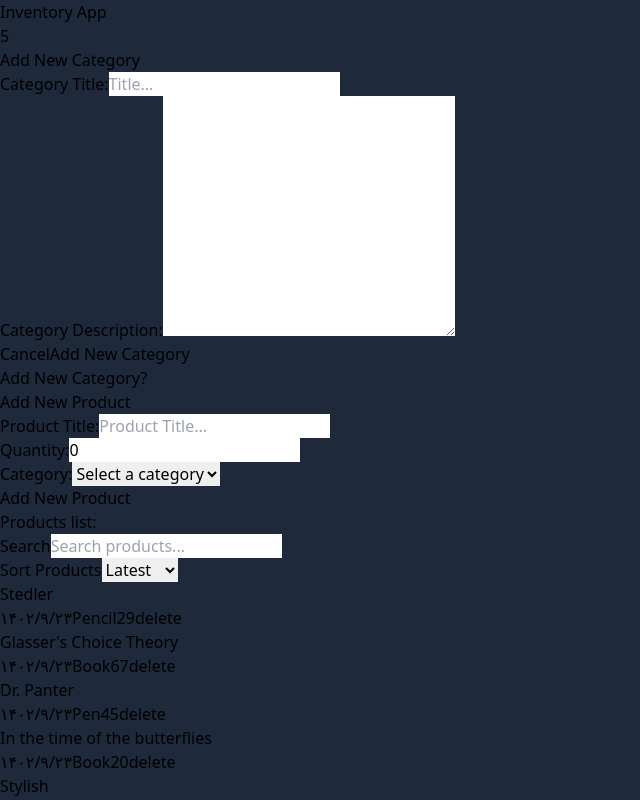
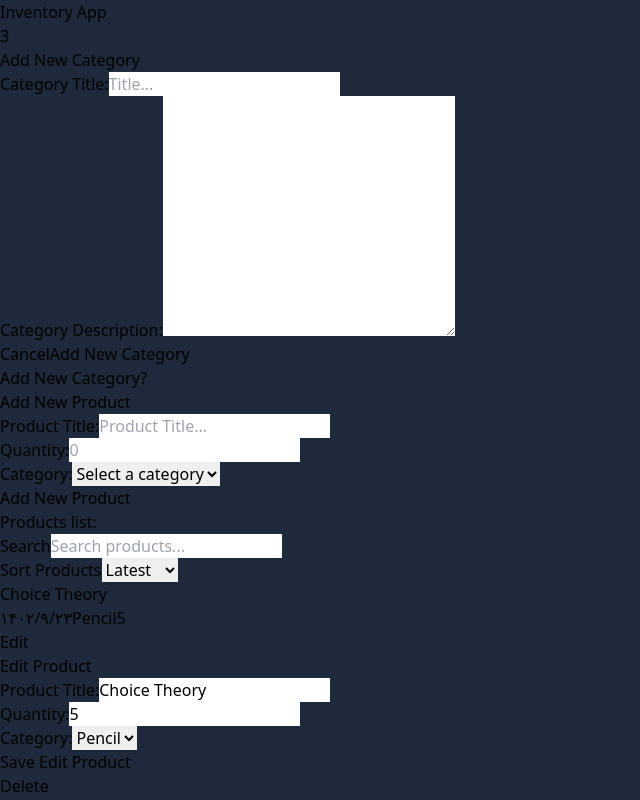
Before and after one commit to maryammohebbi/Inventory, a React (Vite) app: page / in a window 1280 px wide. Shown: the top 800 px of the page, without its empty margins (0-640 px from the left). Built offline with nearby package versions, Linux system fonts and the light colour scheme; data requests are answered from the project's data file.

Commit message:
edit modal and editing products developed

```diff
--- a/server/db.json
+++ b/server/db.json
@@ -22,38 +22,24 @@
   "products": [
     {
       "id": 1702595320761,
-      "title": "Stylish",
-      "quantity": "70",
-      "category": "Pen",
+      "title": "Stylishhhhhh",
+      "quantity": "10",
+      "category": "Book",
       "createdAt": "2023-12-14T23:08:40.761Z"
     },
     {
-      "id": 1702595350046,
-      "title": "In the time of the butterflies",
-      "quantity": "20",
-      "category": "Book",
-      "createdAt": "2023-12-14T23:09:10.046Z"
-    },
-    {
       "id": 1702595367150,
-      "title": "Dr. Panter",
-      "quantity": "45",
-      "category": "Pen",
+      "title": "Doctor Panter",
+      "quantity": "68",
+      "category": "new",
       "createdAt": "2023-12-14T23:09:27.150Z"
     },
     {
       "id": 1702595380454,
-      "title": "Glasser's Choice Theory",
-      "quantity": "67",
-      "category": "Book",
+      "title": "Choice Theory",
+      "quantity": "5",
+      "category": "Pencil",
       "createdAt": "2023-12-14T23:09:40.454Z"
-    },
-    {
-      "id": 1702595666239,
-      "title": "Stedler",
-      "quantity": "29",
-      "category": "Pencil",
-      "createdAt": "2023-12-14T23:14:26.239Z"
     }
   ]
 }
--- /dev/null
+++ b/src/components/EditModal.jsx
@@ -0,0 +1,75 @@
+import React, { useState } from 'react'
+import { useDispatch, useSelector } from 'react-redux';
+import { editProduct } from '../features/products/productSlice';
+
+function EditModal({isOpen, setIsOpen, id, title, quantity, category}) {
+  const [editTitle, setEditTitle] = useState(title)
+  const [editQuantity, setEditQuantity] = useState(quantity)
+  const [editCategory, setEditCategoty] = useState(category)
+  const {categories} = useSelector(state=> state.categories)
+  const dispatch = useDispatch()
+
+  const handleEdit = (e)=>{
+    e.preventDefault()
+    dispatch(editProduct({id: id, title: editTitle, quantity: editQuantity, category: editCategory}))
+    setIsOpen(false)
+  }
+  return (
+    <div>
+        <div
+          onClick={()=> setIsOpen(false)}
+          className={`${!isOpen && "hidden"} bg-slate-900 fixed top-0 left-0 right-0 h-full opacity-90 z-10`}>
+        </div>
+
+        <div className={`${!isOpen && "hidden"} absolute w-[90%] md:w-[60%] lg:w-[50%] bg-slate-900 z-20 left-[50%] -translate-x-[50%] top-[20%] rounded-lg p-3 shadow-2xl`}>
+            <h1 className="text-slate-400 font-bold">Edit Product</h1>
+            <form
+              onSubmit={handleEdit}
+              className="bg-slate-700 flex flex-col gap-y-6 p-5 rounded-lg">
+                <div>
+                    <label className="block text-slate-400 mb-1" >Product Title:</label>
+                    <input
+                      value={editTitle}
+                      onChange={(e)=>setEditTitle(e.target.value)}
+                      className="bg-transparent border text-slate-400 border-slate-500 rounded p-2 focus:ring-slate-400"
+                      type="text" name="product-title" id="edit-product-title" placeholder="Product Title..."/>
+                </div>
+                <div>
+                    <label className="block text-slate-400 mb-1 ">Quantity:</label>
+                    <input
+                      value={editQuantity}
+                      onChange={(e)=> setEditQuantity(e.target.value)}
+                      className="bg-transparent rounded border border-slate-400 text-slate-400 focus:ring-slate-400 p-2"
+                      type="number" name="product-quantity" placeholder="Quantity..."/>
+                </div>
+
+                <div>
+                    <label className="block text-slate-400">Category:</label>
+                    <select name="product-category"
+                          value={editCategory}
+                          onChange={(e)=> setEditCategoty(e.target.value)}
+                          className="product-category bg-transparent w-full text-slate-400 focus:ring-slate-400">
+                            {
+                              categories.map(category => {
+                                return(
+                                  <option
+                                    key={category.id}
+                                    value={category.title}
+                                    className="text-slate-400 bg-slate-800">
+                                        {category.title}
+                                    </option>
+                                )
+                              })
+                            }
+                    </select>
+                </div>
+
+                <button className="flex-1 bg-slate-300 py-2 rounded text-slate-700 text-md" data-id="">Save Edit Product</button>
+            </form>
+        </div>
+
+    </div>
+  )
+}
+
+export default EditModal
--- a/src/components/ProductForm.jsx
+++ b/src/components/ProductForm.jsx
@@ -5,7 +5,7 @@ import {addProduct} from "../features/products/productSlice"
 
 function ProductForm() {
     const [prodTitle, setProdTitle] = useState("")
-    const [prodQuantity, setProdQuantity] = useState(0)
+    const [prodQuantity, setProdQuantity] = useState("")
     const [prodCat, setProdCat] = useState("")
 
     const {categories} = useSelector(state => state.categories)
@@ -19,7 +19,7 @@ function ProductForm() {
         e.preventDefault()
         dispatch(addProduct({prodTitle, prodQuantity, prodCat}))
         setProdTitle("")
-        setProdQuantity(0)
+        setProdQuantity("")
         setProdCat("")
     }
   return (
@@ -42,7 +42,7 @@ function ProductForm() {
                     value={prodQuantity}
                     onChange={(e)=> setProdQuantity(e.target.value)}
                     className="bg-transparent rounded text-slate-400 focus:ring-slate-400 p-2"
-                    type="number" name="product-quantity" id="product-quantity" placeholder="Quantity..."/>
+                    type="number" name="product-quantity" id="product-quantity" placeholder="0"/>
             </div>
             <div>
                 <label className="block text-slate-400">Category:</label>
@@ -57,11 +57,11 @@ function ProductForm() {
                             categories.map(category => {
                                 return(
                                     <option
-                                        key={category.id}
-                                        value={category.title}
-                                        className="text-slate-400 bg-slate-800">
-                                            {category.title}
-                                        </option>
+                                    key={category.id}
+                                    value={category.title}
+                                    className="text-slate-400 bg-slate-800">
+                                        {category.title}
+                                    </option>
                                 )
                             })
                         }
--- a/src/components/ProductList.jsx
+++ b/src/components/ProductList.jsx
@@ -2,6 +2,7 @@ import React, { useEffect, useState } from 'react'
 import { useDispatch, useSelector } from 'react-redux'
 import { deleteProduct, getProducts } from '../features/products/productSlice'
 import toast from 'react-hot-toast'
+import EditModal from './EditModal'
 
 function ProductList() {
     const {products, loading, error} = useSelector(state=> state.products)
@@ -49,6 +50,7 @@ function ProductList() {
                                     <span className="text-slate-400 text-sm">{new Date().toLocaleDateString("fa-IR")}</span>
                                     <span className="text-slate-500 border border-slate-500 px-2 rounded-xl">{product.category}</span>
                                     <span className="border-2 border-slate-300 rounded-full w-6 h-6 bg-slate-500 font-bold flex items-center justify-center p-1 text-slate-300">{product.quantity}</span>
+                                    <EditProduct {...product}/>
                                     <DeleteProduct {...product}/>
                                 </div>
                             </div>
@@ -69,8 +71,23 @@ function DeleteProduct({id}){
         <button
             onClick={()=> dispatch(deleteProduct({id}))}
             className="text-red-400 text-sm font-bold">
-            delete
+            Delete
         </button>
+    )
+}
+
+function EditProduct({id, title, quantity, category}){
+    const [isOpen, setIsOpen] = useState(false)
+    return(
+        <div>
+            <button
+                onClick={()=>setIsOpen((is)=> !is)}
+                className="text-blue-400 text-sm font-bold">
+                Edit
+            </button>
+
+            <EditModal isOpen={isOpen} setIsOpen={setIsOpen} id={id} title={title} quantity={quantity} category={category}/>
+        </div>
     )
 }
 
--- a/src/features/products/productSlice.js
+++ b/src/features/products/productSlice.js
@@ -31,6 +31,19 @@ export const deleteProduct = createAsyncThunk("product/deleteProduct", async(pay
     try {
         await api.delete(`/products/${payload.id}`)
         return {id: payload.id}
+    } catch (error) {
+        return rejectWithValue(error.message)
+    }
+})
+
+export const editProduct = createAsyncThunk("product/editproduct", async(payload, {rejectWithValue})=> {
+    try {
+        const {data} = await api.patch(`/products/${payload.id}`, {
+            title: payload.title,
+            quantity: payload.quantity,
+            category: payload.category
+        })
+        return data
     } catch (error) {
         return rejectWithValue(error.message)
     }
@@ -80,6 +93,16 @@ const productSlice = createSlice({
             state.loading = false
             state.error = action.payload
         })
+        .addCase(editProduct.pending, (state, action)=>{
+            state.loading = true
+        })
+        .addCase(editProduct.fulfilled, (state, action)=> {
+            state.loading = false
+            const selectedProduct = state.products.find(product => product.id === Number(action.payload.id))
+            selectedProduct.title = action.payload.title
+            selectedProduct.quantity = action.payload.quantity
+            selectedProduct.category = action.payload.category
+        })
     }
 })
 
```
